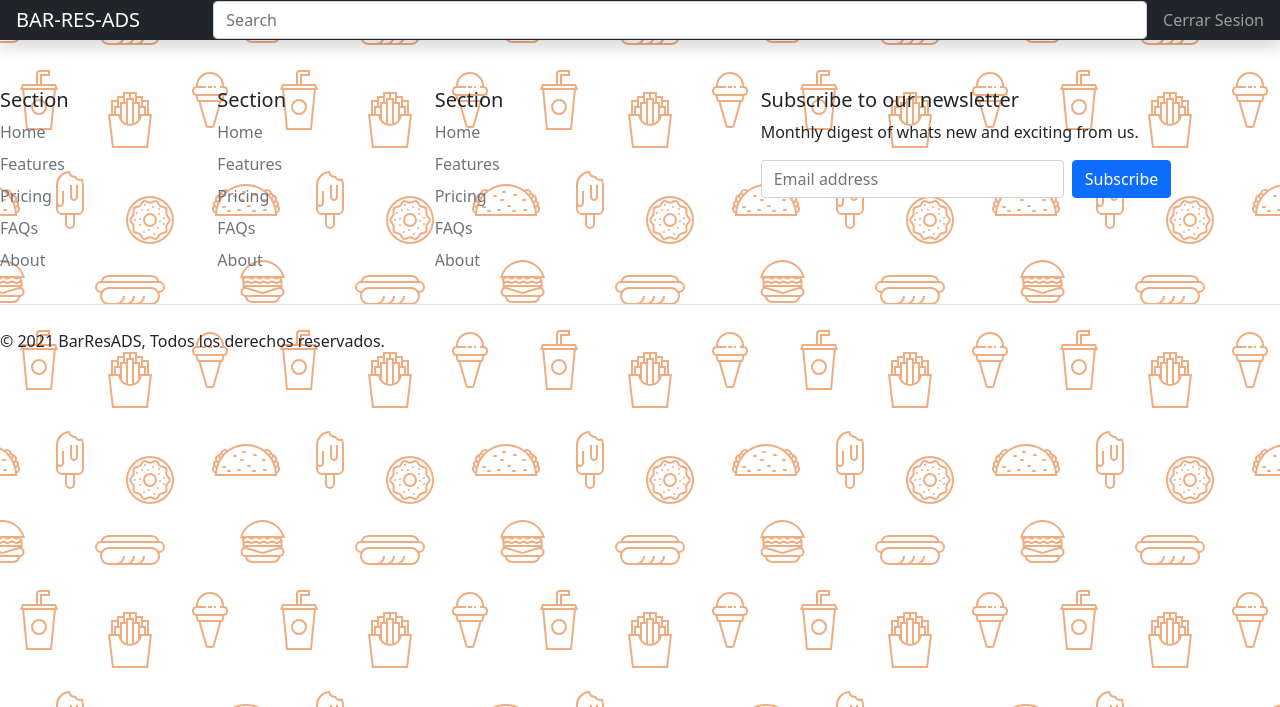
After one commit to VISOSO2403/PI-BAR-RES, a PHP site: page /usuario.php in a window 1280 px wide. The commit adds this page. Shown: the top 707 px of the page. Run offline with PHP 8.4, Linux system fonts and the light colour scheme; some libraries are stand-ins or nearby versions.

Commit message:
Admin
Modificación del admin y creación del admin del usuario

```diff
--- a/BAR-RES-ADS/admin.php
+++ b/BAR-RES-ADS/admin.php
@@ -88,7 +88,7 @@
         </div>
       </div>
 
-      <canvas class="my-4 w-100" id="myChart" width="900" height="380"></canvas>
+      <!-- <canvas class="my-4 w-100" id="myChart" width="900" height="380"></canvas> -->
 
       <h2>Tabla de publicaciones</h2>
       <div class="table-responsive">
--- /dev/null
+++ b/BAR-RES-ADS/usuario.php
@@ -0,0 +1,35 @@
+<!DOCTYPE html>
+<html lang="en">
+<head>
+    <meta charset="UTF-8">
+    <meta http-equiv="X-UA-Compatible" content="IE=edge">
+    <meta name="viewport" content="width=device-width, initial-scale=1.0">
+    <title>Usuarios</title>
+    <header class="navbar navbar-dark sticky-top bg-dark flex-md-nowrap p-0 shadow">
+        <a class="navbar-brand col-md-3 col-lg-2 me-0 px-3">BAR-RES-ADS</a>
+        <button class="navbar-toggler position-absolute d-md-none collapsed" type="button" data-bs-toggle="collapse" data-bs-target="#sidebarMenu" aria-controls="sidebarMenu" aria-expanded="false" aria-label="Toggle navigation">
+        <span class="navbar-toggler-icon"></span>
+        </button>
+        <input class="form-control form-control-dark w-100" type="text" placeholder="Search" aria-label="Search">
+        <div class="navbar-nav">
+            <div class="nav-item text-nowrap">
+                <a class="nav-link px-3" href="#">Cerrar Sesion</a>
+            </div>
+        </div>
+    </header>
+    <link rel="shortcut icon" href="img/icono-empresa.png">
+    <link rel="stylesheet" href="https://use.fontawesome.com/releases/v5.8.1/css/all.css" integrity="sha384-50oBUHEmvpQ+1lW4y57PTFmhCaXp0ML5d60M1M7uH2+nqUivzIebhndOJK28anvf" crossorigin="anonymous">
+    <?php
+        require('footer.php');
+    ?>
+    <!-- LINKS CSS -->
+ <link rel="stylesheet" href="css/index.css">
+    <link rel="stylesheet" href="css/bootstrap.min.css">
+</head>
+<body>
+
+<!-- SCRIPS JS -->
+<script src="js/index.js"></script>
+<script src="js/bootstrap.min.js"></script>
+</body>
+</html>
```
